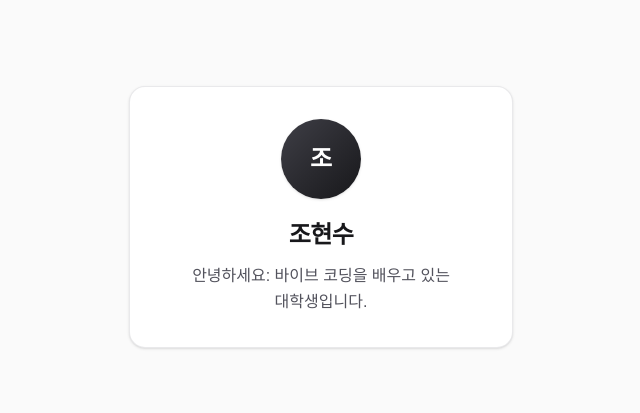
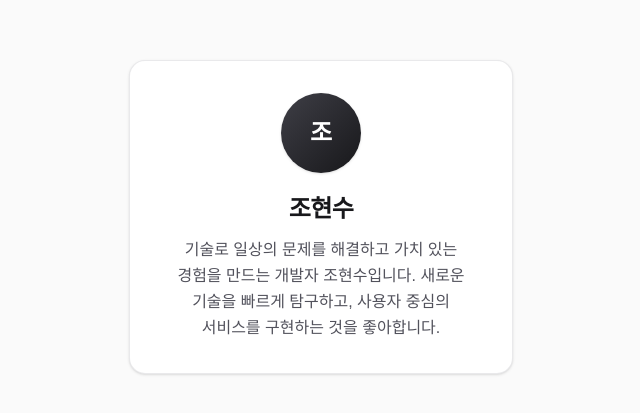
Before and after one commit to hyunsoo109/my-link-hyunsoo, a Next.js app: page / in a window 1280 px wide. Shown: the part 183-596 px from the top of the page, without its empty margins (319-959 px from the left). Built offline with nearby package versions, Linux system fonts and the light colour scheme.

Commit message:
feat: 프로필 소개글을 개발자 소개 문구로 변경

```diff
--- a/src/app/layout.tsx
+++ b/src/app/layout.tsx
@@ -14,7 +14,8 @@ const geistMono = Geist_Mono({
 
 export const metadata: Metadata = {
   title: "조현수 | 프로필",
-  description: "안녕하세요: 바이브 코딩을 배우고 있는 대학생입니다.",
+  description:
+    "기술로 일상의 문제를 해결하고 가치 있는 경험을 만드는 개발자 조현수입니다. 새로운 기술을 빠르게 탐구하고, 사용자 중심의 서비스를 구현하는 것을 좋아합니다.",
 };
 
 export default function RootLayout({ children }: LayoutProps<"/">) {
--- a/src/app/page.tsx
+++ b/src/app/page.tsx
@@ -14,7 +14,7 @@ export default function Home() {
 
         {/* 소개글 */}
         <p className="mt-3 text-sm sm:text-base text-zinc-600 dark:text-zinc-400 leading-relaxed break-keep">
-          안녕하세요: 바이브 코딩을 배우고 있는 대학생입니다.
+          기술로 일상의 문제를 해결하고 가치 있는 경험을 만드는 개발자 조현수입니다. 새로운 기술을 빠르게 탐구하고, 사용자 중심의 서비스를 구현하는 것을 좋아합니다.
         </p>
       </div>
     </main>
```
